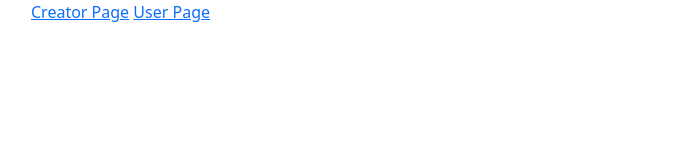
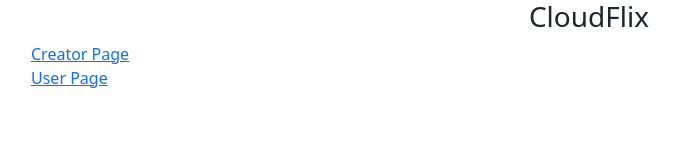
Before and after one commit to stephboyle/CloudFlix1, a plain HTML site: page index.html in a window 1280 px wide. Shown: the whole page, without its empty margins (51-731 px from the left). Drawn offline with Linux system fonts and the light colour scheme.

Commit message:
display fixes

```diff
--- a/index.html
+++ b/index.html
@@ -15,15 +15,8 @@
       <script type="text/javascript" src="JS/app.js"></script>
 
   </head>
-  <body>
 
-    <div class="container">
-        <a href='creator1.html'>Creator Page</a>
-        <a href='user1.html'>User Page</a>
-    </div>
-  </body>
-
-<!-- <body>
+<body>
 
     <div  class="container">
 
@@ -35,11 +28,14 @@
               <h3>CloudFlix</h3>
             </div>
 
+            <a href='creator1.html'>Creator Page</a>
+            <a href='user1.html'>User Page</a>
+
             <div class="col-2"  ></div>
         </div>
 
     </div>
 
-</body>  -->
+</body>
 
 </html>
```
